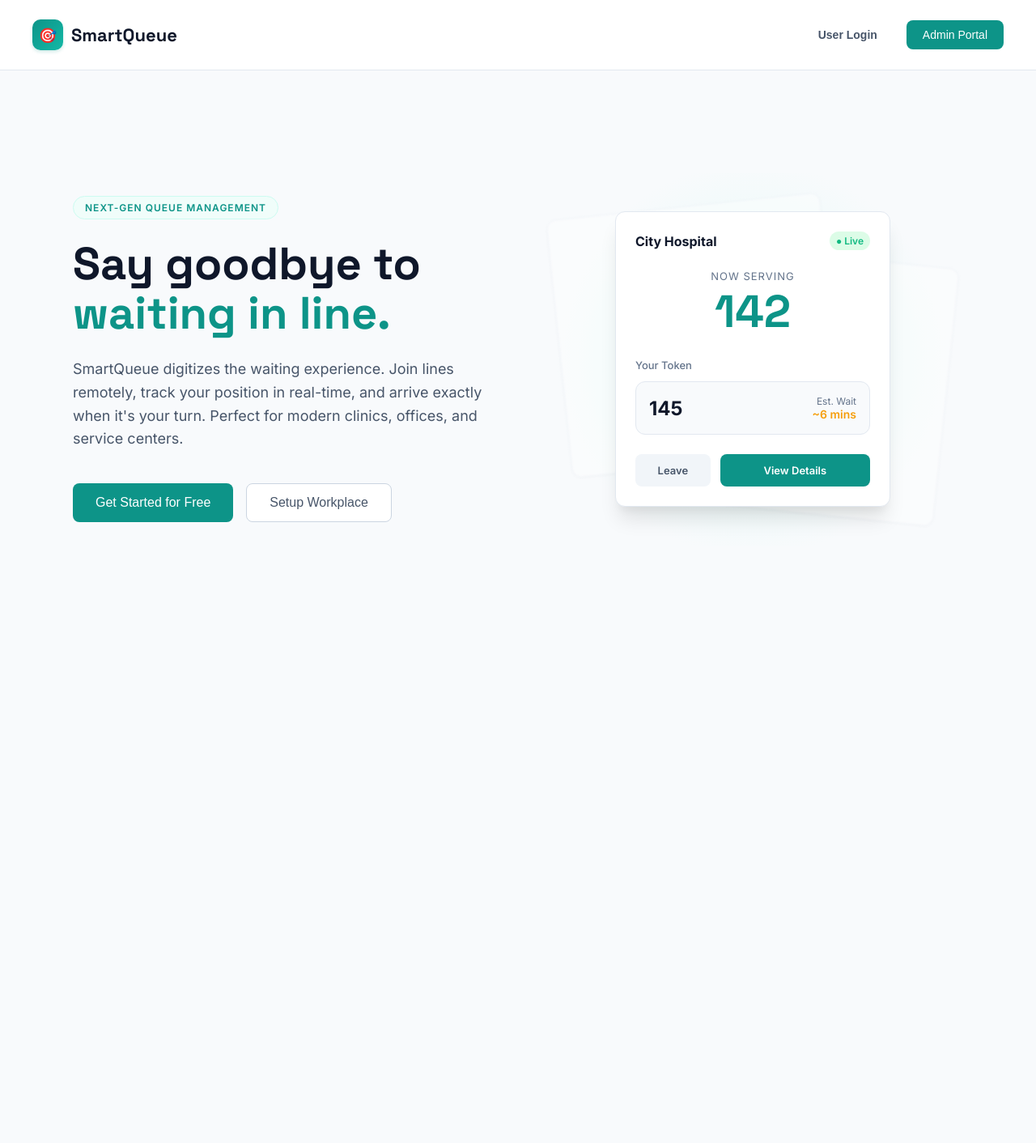
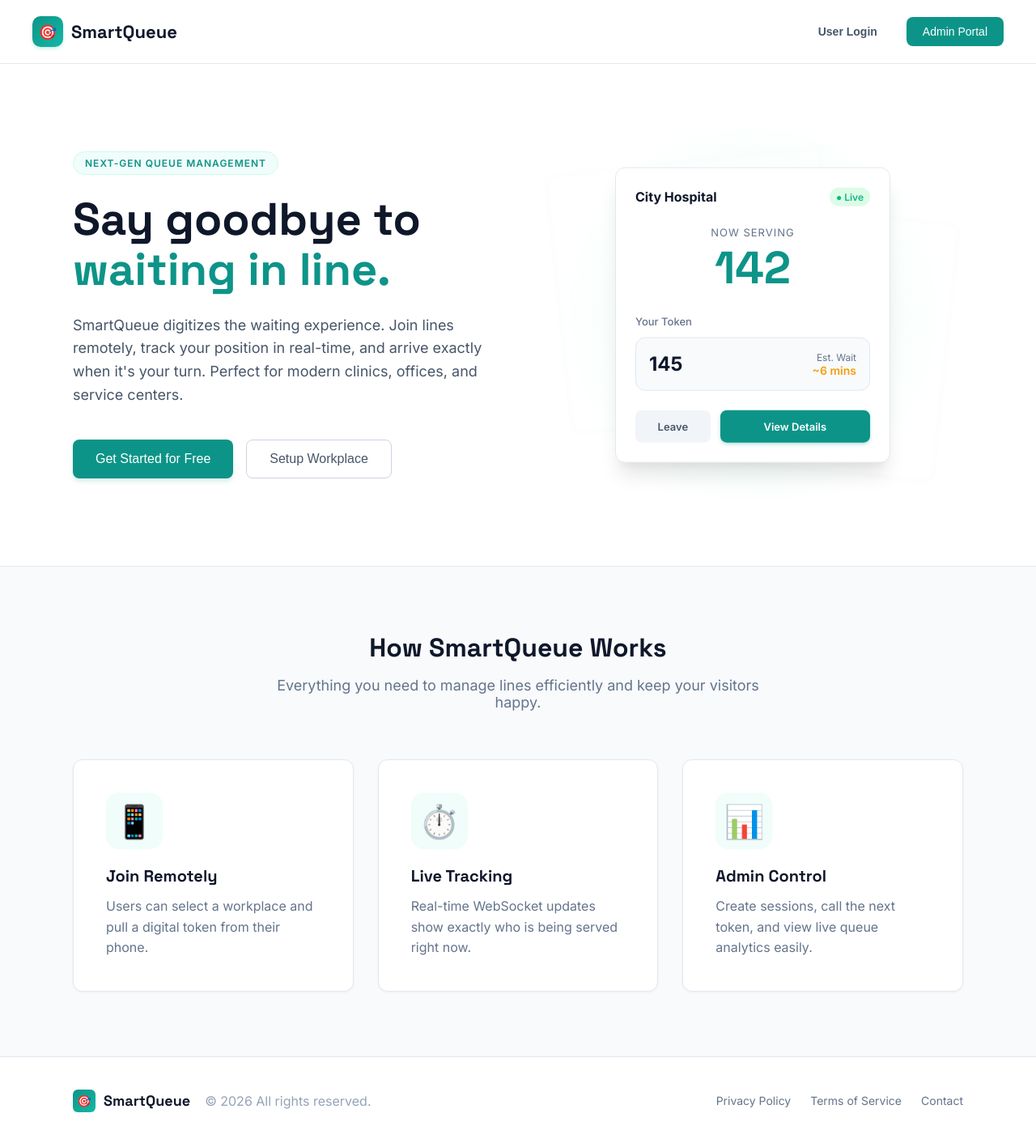
Before and after one commit to sagar190805/smartqueue, a React (Create React App) app in the folder frontend/: page / in a window 1280 px wide. Shown: the whole page at 81% size. Before the commit the page ends 800 px from the top, so only its background shows below. Built offline with nearby package versions, Linux system fonts and the light colour scheme.

Commit message:
Enhance Home page with animations, features section, and footer

```diff
--- a/frontend/src/index.css
+++ b/frontend/src/index.css
@@ -75,3 +75,12 @@ body{
 
 .text-teal { color: #0d9488; }
 .text-indigo { color: #4f46e5; }
+
+@keyframes fadeInUp { from { opacity: 0; transform: translateY(20px); } to { opacity: 1; transform: translateY(0); } }
+.animate-fade-in-up { animation: fadeInUp 0.6s ease-out forwards; opacity: 0; }
+.delay-100 { animation-delay: 0.1s; }
+.delay-200 { animation-delay: 0.2s; }
+.delay-300 { animation-delay: 0.3s; }
+.delay-400 { animation-delay: 0.4s; }
+@keyframes float { 0% { transform: translateY(0px); } 50% { transform: translateY(-10px); } 100% { transform: translateY(0px); } }
+.animate-float { animation: float 6s ease-in-out infinite; }
--- a/frontend/src/pages/Home.js
+++ b/frontend/src/pages/Home.js
@@ -4,9 +4,9 @@ import { useNavigate } from "react-router-dom";
 export default function Home() {
   const nav = useNavigate();
   return (
-    <div style={{ minHeight:"100vh", background:"#f8fafc", color:"#0f172a", fontFamily:"Inter,sans-serif", display:"flex", flexDirection:"column" }}>
+    <div style={{ minHeight:"100vh", background:"#f8fafc", color:"#0f172a", fontFamily:"Inter,sans-serif", display:"flex", flexDirection:"column", overflowX:"hidden" }}>
 
-      <header style={{ padding:"24px 40px", display:"flex", justifyContent:"space-between", alignItems:"center", borderBottom:"1px solid #e2e8f0", background:"#fff" }}>
+      <header className="animate-fade-in-up" style={{ padding:"20px 40px", display:"flex", justifyContent:"space-between", alignItems:"center", borderBottom:"1px solid #e2e8f0", background:"rgba(255,255,255,0.9)", backdropFilter:"blur(8px)", position:"sticky", top:0, zIndex:50 }}>
         <div style={{ display:"flex", alignItems:"center", gap:10 }}>
           <div style={{ width:38, height:38, borderRadius:10, background:"linear-gradient(135deg,#0d9488,#14b8a6)", display:"flex", alignItems:"center", justifyContent:"center", fontSize:18, color:"#fff", boxShadow:"0 2px 4px rgba(13,148,136,0.2)" }}>🎯</div>
           <span style={{ fontFamily:"'Space Grotesk',sans-serif", fontWeight:700, fontSize:22 }}>SmartQueue</span>
@@ -17,40 +17,40 @@ export default function Home() {
         </div>
       </header>
 
-      <main style={{ flex:1, display:"flex", alignItems:"center", justifyContent:"center", padding:"60px 20px" }}>
+      <main style={{ flex:1 }}>
+        {/* Hero Section */}
+        <div style={{ display:"flex", alignItems:"center", justifyContent:"center", padding:"80px 20px", background:"#ffffff", borderBottom:"1px solid #e2e8f0" }}>
           <div style={{ maxWidth:1100, width:"100%", display:"flex", flexWrap:"wrap", gap:60, alignItems:"center" }}>
 
             <div style={{ flex:"1 1 400px" }}>
-            <div style={{ display:"inline-block", padding:"6px 14px", background:"#f0fdfa", color:"#0d9488", borderRadius:20, fontSize:12, fontWeight:600, letterSpacing:1, textTransform:"uppercase", marginBottom:24, border:"1px solid #ccfbf1" }}>
+              <div className="animate-fade-in-up" style={{ display:"inline-block", padding:"6px 14px", background:"#f0fdfa", color:"#0d9488", borderRadius:20, fontSize:12, fontWeight:600, letterSpacing:1, textTransform:"uppercase", marginBottom:24, border:"1px solid #ccfbf1" }}>
                 Next-Gen Queue Management
               </div>
-            <h1 style={{ fontFamily:"'Space Grotesk',sans-serif", fontSize:"clamp(40px, 5vw, 56px)", fontWeight:800, lineHeight:1.1, marginBottom:24, color:"#0f172a" }}>
+              <h1 className="animate-fade-in-up delay-100" style={{ fontFamily:"'Space Grotesk',sans-serif", fontSize:"clamp(40px, 5vw, 56px)", fontWeight:800, lineHeight:1.1, marginBottom:24, color:"#0f172a" }}>
                 Say goodbye to <br/>
                 <span className="text-teal">waiting in line.</span>
               </h1>
-            <p style={{ fontSize:18, color:"#475569", marginBottom:40, lineHeight:1.6 }}>
+              <p className="animate-fade-in-up delay-200" style={{ fontSize:18, color:"#475569", marginBottom:40, lineHeight:1.6 }}>
                 SmartQueue digitizes the waiting experience. Join lines remotely, track your position in real-time, and arrive exactly when it's your turn. Perfect for modern clinics, offices, and service centers.
               </p>
-            <div style={{ display:"flex", gap:16, flexWrap:"wrap" }}>
-              <button onClick={() => nav("/user/register")} className="btn-primary" style={{ padding:"14px 28px", fontSize:16 }}>Get Started for Free</button>
+              <div className="animate-fade-in-up delay-300" style={{ display:"flex", gap:16, flexWrap:"wrap" }}>
+                <button onClick={() => nav("/user/register")} className="btn-primary" style={{ padding:"14px 28px", fontSize:16, boxShadow:"0 4px 6px -1px rgba(13,148,136,0.2)" }}>Get Started for Free</button>
                 <button onClick={() => nav("/admin/register")} className="btn-secondary" style={{ padding:"14px 28px", fontSize:16, border:"1px solid #cbd5e1", background:"#fff" }}>Setup Workplace</button>
               </div>
             </div>
 
-          <div style={{ flex:"1 1 400px", position:"relative", height: 460, display:"flex", alignItems:"center", justifyContent:"center" }}>
+            <div className="animate-fade-in-up delay-400" style={{ flex:"1 1 400px", position:"relative", height: 460, display:"flex", alignItems:"center", justifyContent:"center" }}>
                <div style={{ position:"absolute", width:"100%", height:"100%", background:"radial-gradient(circle at center, #ccfbf1 0%, transparent 70%)", opacity:0.6, zIndex:0 }}></div>
 
-             <div className="card" style={{ width: 340, padding: 24, zIndex:1, boxShadow:"0 20px 25px -5px rgba(0, 0, 0, 0.1), 0 10px 10px -5px rgba(0, 0, 0, 0.04)" }}>
+               <div className="card animate-float" style={{ width: 340, padding: 24, zIndex:2, boxShadow:"0 20px 25px -5px rgba(0, 0, 0, 0.1), 0 10px 10px -5px rgba(0, 0, 0, 0.04)" }}>
                   <div style={{ display:"flex", justifyContent:"space-between", alignItems:"center", marginBottom:24 }}>
                     <div style={{ fontWeight:700, fontSize:16, color:"#0f172a" }}>City Hospital</div>
                     <div style={{ fontSize:12, color:"#10b981", background:"#dcfce7", padding:"4px 8px", borderRadius:12, fontWeight:600 }}>● Live</div>
                   </div>
-
                   <div style={{ textAlign:"center", marginBottom:30 }}>
                     <div style={{ fontSize:13, color:"#64748b", textTransform:"uppercase", letterSpacing:1, marginBottom:8 }}>Now Serving</div>
                     <div className="text-teal" style={{ fontSize:56, fontWeight:800, fontFamily:"'Space Grotesk',sans-serif", lineHeight:1 }}>142</div>
                   </div>
-
                   <div>
                     <div style={{ fontSize:13, color:"#64748b", marginBottom:12, fontWeight:500 }}>Your Token</div>
                     <div style={{ display:"flex", alignItems:"center", justifyContent:"space-between", padding:16, border:"1px solid #e2e8f0", borderRadius:12, background:"#f8fafc" }}>
@@ -61,19 +61,59 @@ export default function Home() {
                       </div>
                     </div>
                   </div>
-
                   <div style={{ marginTop:24, display:"flex", gap:12 }}>
                     <div style={{ flex:1, height:40, borderRadius:8, background:"#f1f5f9", display:"flex", alignItems:"center", justifyContent:"center", fontSize:13, color:"#475569", fontWeight:600 }}>Leave</div>
-                  <div style={{ flex:2, height:40, borderRadius:8, background:"#0d9488", display:"flex", alignItems:"center", justifyContent:"center", fontSize:13, color:"#fff", fontWeight:600 }}>View Details</div>
+                    <div style={{ flex:2, height:40, borderRadius:8, background:"#0d9488", display:"flex", alignItems:"center", justifyContent:"center", fontSize:13, color:"#fff", fontWeight:600, boxShadow:"0 2px 4px rgba(13,148,136,0.3)" }}>View Details</div>
                   </div>
                </div>
 
-             <div className="card" style={{ position:"absolute", width: 340, height: 320, right: 20, bottom: 40, zIndex:0, opacity:0.4, transform:"rotate(6deg)", filter:"blur(1px)" }}></div>
-             <div className="card" style={{ position:"absolute", width: 340, height: 320, left: 20, top: 40, zIndex:0, opacity:0.4, transform:"rotate(-6deg)", filter:"blur(1px)" }}></div>
+               <div className="card" style={{ position:"absolute", width: 340, height: 320, right: 20, bottom: 40, zIndex:1, opacity:0.3, transform:"rotate(6deg)", filter:"blur(2px)" }}></div>
+               <div className="card" style={{ position:"absolute", width: 340, height: 320, left: 20, top: 40, zIndex:1, opacity:0.3, transform:"rotate(-6deg)", filter:"blur(2px)" }}></div>
+            </div>
+          </div>
+        </div>
+
+        {/* Features Section */}
+        <div style={{ padding:"80px 20px", display:"flex", justifyContent:"center" }}>
+          <div style={{ maxWidth:1100, width:"100%" }}>
+            <div className="animate-fade-in-up" style={{ textAlign:"center", marginBottom:60 }}>
+              <h2 style={{ fontFamily:"'Space Grotesk',sans-serif", fontSize:32, fontWeight:700, color:"#0f172a", marginBottom:16 }}>How SmartQueue Works</h2>
+              <p style={{ color:"#64748b", fontSize:18, maxWidth:600, margin:"0 auto" }}>Everything you need to manage lines efficiently and keep your visitors happy.</p>
+            </div>
+
+            <div style={{ display:"grid", gridTemplateColumns:"repeat(auto-fit,minmax(300px,1fr))", gap:30 }}>
+              {[
+                ["📱","Join Remotely","Users can select a workplace and pull a digital token from their phone."],
+                ["⏱️","Live Tracking","Real-time WebSocket updates show exactly who is being served right now."],
+                ["📊","Admin Control","Create sessions, call the next token, and view live queue analytics easily."]
+              ].map(([emoji, title, desc], i) => (
+                <div key={title} className={`card animate-fade-in-up delay-${(i+1)*100}`} style={{ padding:40, transition:"transform 0.2s, box-shadow 0.2s", cursor:"default" }} onMouseOver={e=>{e.currentTarget.style.transform="translateY(-5px)"; e.currentTarget.style.boxShadow="0 10px 15px -3px rgba(0,0,0,0.1)";}} onMouseOut={e=>{e.currentTarget.style.transform="translateY(0)"; e.currentTarget.style.boxShadow="0 1px 3px rgba(0,0,0,0.05)";}}>
+                  <div style={{ fontSize:40, marginBottom:20, background:"#f0fdfa", width:70, height:70, borderRadius:16, display:"flex", alignItems:"center", justifyContent:"center" }}>{emoji}</div>
+                  <h3 style={{ fontSize:20, fontWeight:700, color:"#0f172a", marginBottom:12, fontFamily:"'Space Grotesk',sans-serif" }}>{title}</h3>
+                  <p style={{ color:"#64748b", lineHeight:1.6 }}>{desc}</p>
+                </div>
+              ))}
+            </div>
           </div>
         </div>
       </main>
 
+      {/* Footer */}
+      <footer style={{ background:"#ffffff", borderTop:"1px solid #e2e8f0", padding:"40px 20px", display:"flex", justifyContent:"center", marginTop:"auto" }}>
+        <div style={{ maxWidth:1100, width:"100%", display:"flex", flexWrap:"wrap", justifyContent:"space-between", alignItems:"center", gap:20 }}>
+          <div style={{ display:"flex", alignItems:"center", gap:10 }}>
+            <div style={{ width:28, height:28, borderRadius:6, background:"linear-gradient(135deg,#0d9488,#14b8a6)", display:"flex", alignItems:"center", justifyContent:"center", fontSize:14, color:"#fff" }}>🎯</div>
+            <span style={{ fontFamily:"'Space Grotesk',sans-serif", fontWeight:700, fontSize:18, color:"#0f172a" }}>SmartQueue</span>
+            <span style={{ color:"#94a3b8", marginLeft:8 }}>© {new Date().getFullYear()} All rights reserved.</span>
+          </div>
+          <div style={{ display:"flex", gap:24, color:"#64748b", fontSize:14 }}>
+            <span style={{cursor:"pointer"}}>Privacy Policy</span>
+            <span style={{cursor:"pointer"}}>Terms of Service</span>
+            <span style={{cursor:"pointer"}}>Contact</span>
+          </div>
+        </div>
+      </footer>
+
     </div>
   );
 }
```
Lines whose indentation alone changed are shown as unchanged.
